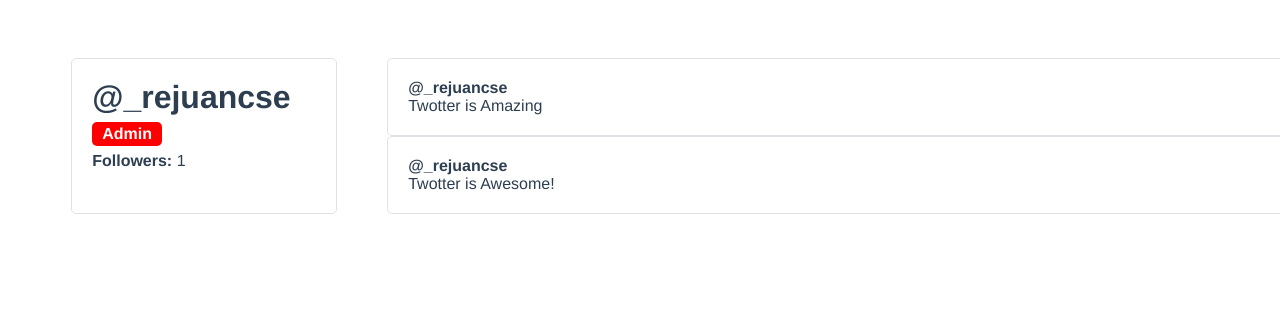
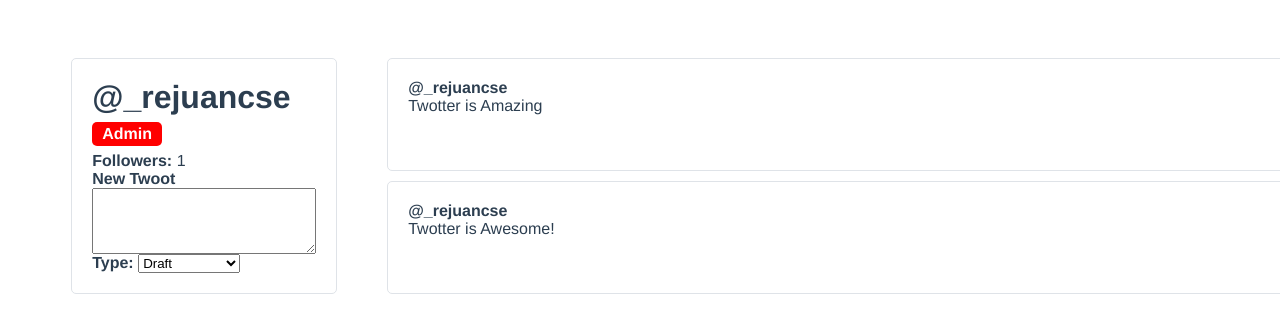
Before and after one commit to rejuancse/twitter-tweet, a Vue app: page / in a window 1280 px wide. Shown: the top 330 px of the page. Built offline with nearby package versions, Linux system fonts and the light colour scheme.

Commit message:
Add Forms & Handling user input from

```diff
--- a/src/components/UserProfile.vue
+++ b/src/components/UserProfile.vue
@@ -8,7 +8,23 @@
             <div class="user-profile__follower-count">
                 <strong>Followers: </strong> {{ followers }}
             </div>
+            <form class="user-profile__create-wrapper">
+                <label for="newTwoot"><strong>New Twoot</strong></label>
+                <textarea id="newTwoot" rows="4" />
+
+                <div class="user-profile__create-twoot-type">
+                    <label for="newTwootType"><strong>Type: </strong></label>
+                    <select id="newTwootType">
+                        <option :value="option.value" v-for="(option, index) in twootTypes" :key="index">
+{{ option.name }}
+                        </option>
+                    </select>
+                </div>
+
+            </form>
+
         </div>
+
 
         <div class="user-profile__twoots-wrapper">
             <TwootItem
@@ -30,6 +46,10 @@
         components: { TwootItem },
         data() {
             return {
+                twootTypes: [
+                    { value: 'draft', name: 'Draft' },
+                    { value: 'instant', name: 'Instant Twoot' },
+                ],
                 followers: 0,
                 user: {
                     id: 1,
@@ -105,4 +125,12 @@
     h1 {
         margin: 0;
     }
+    .user-profile__twoots-wrapper {
+        display: grid;
+        grid-gap: 10px;
+    }
+    .user-profile__create-wrapper {
+        display: flex;
+        flex-direction: column;
+    }
 </style>
```
